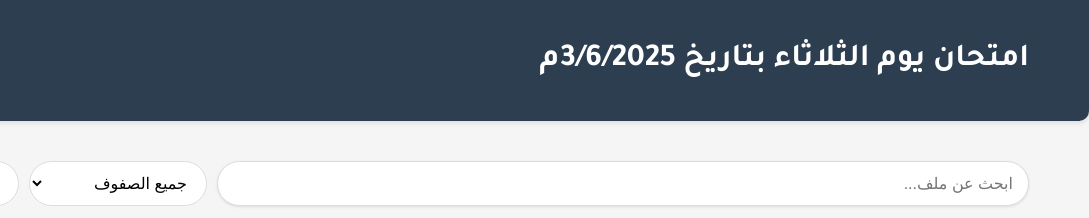
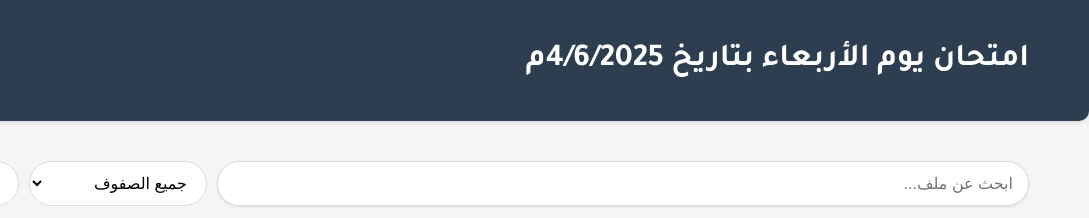
Before and after one commit to arfat-hossain/exam-4-june-2025, a plain HTML site: page index.html in a window 1280 px wide. Shown: the top 218 px of the page, 191-1280 px from the left. Drawn offline with Linux system fonts and the light colour scheme.

Commit message:
Update index.html

```diff
--- a/index.html
+++ b/index.html
@@ -3,7 +3,7 @@
 <head>
     <meta charset="UTF-8">
     <meta name="viewport" content="width=device-width, initial-scale=1.0">
-    <title>اختبار يوم الثلاثاء بتاريخ 3/6/2025م</title>
+    <title>اختبار يوم الأربعاء بتاريخ 4/6/2025م</title>
     <!-- Google tag (gtag.js) -->
     <script async src="https://www.googletagmanager.com/gtag/js?id=G-H43M26PKQ3"></script>
     <script>
@@ -275,7 +275,7 @@
         <div class="container">
             <div class="header-content">
 
-                <h1>امتحان يوم الثلاثاء بتاريخ 3/6/2025م</h1>
+                <h1>امتحان يوم الأربعاء بتاريخ 4/6/2025م</h1>
                 <div class="whatsapp-link">
                     <a href="https://wa.me/+96871858099" target="_blank">
                         <i class="fab fa-whatsapp"></i>
```
